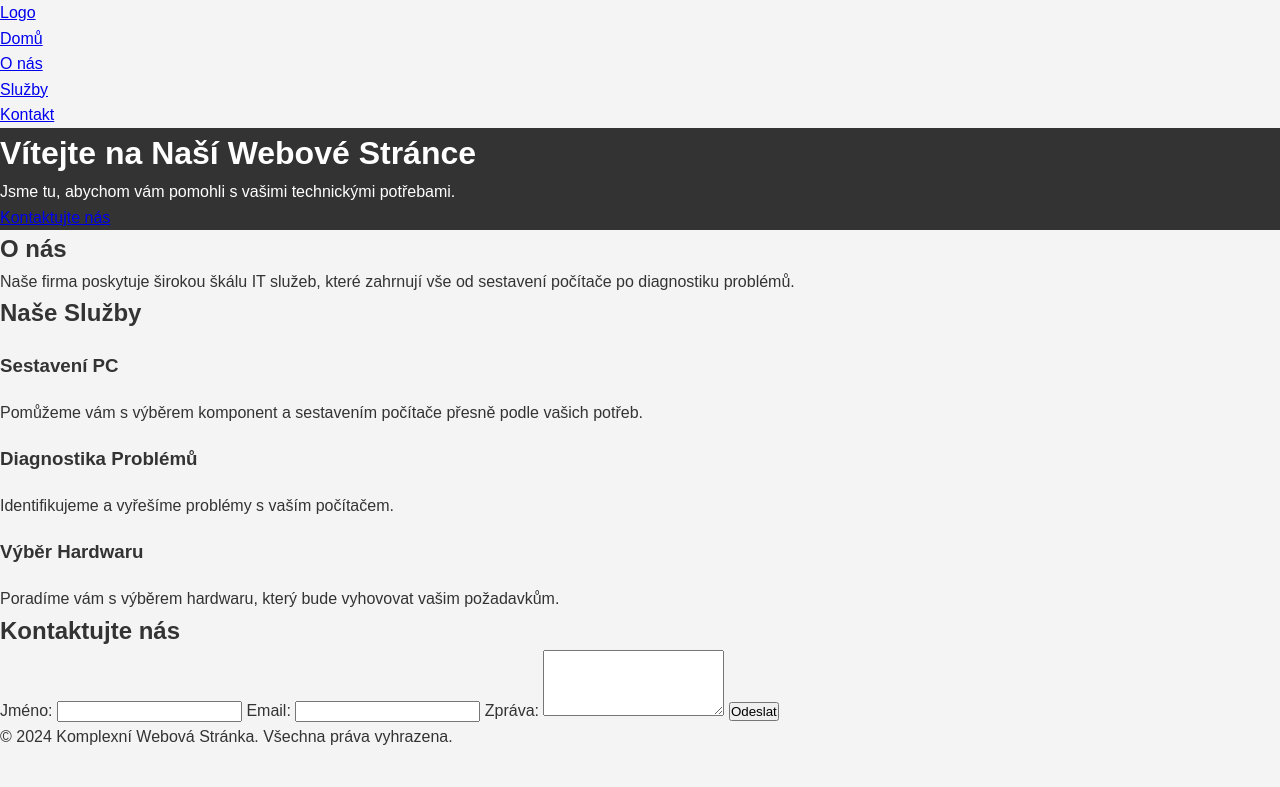
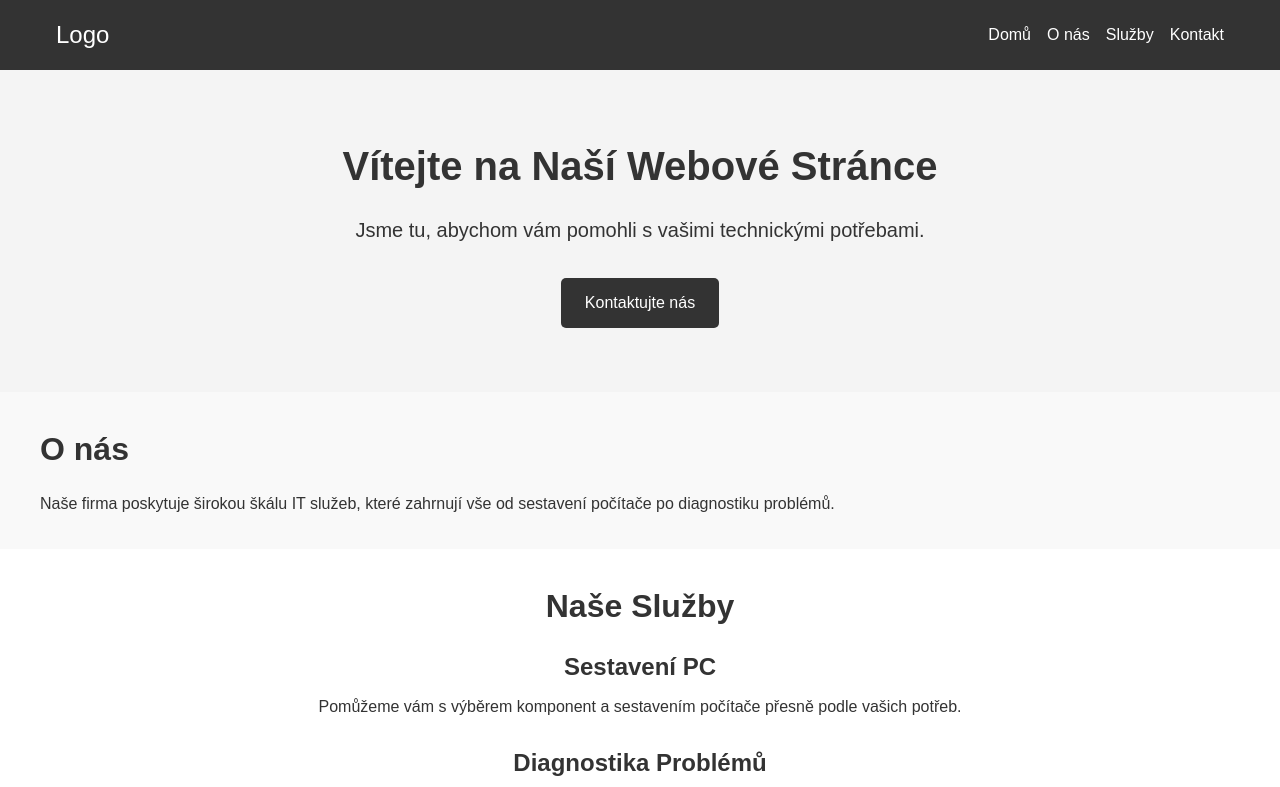
Before and after one commit to vasekmachek/vasekmachek.github.io, a plain HTML site: page index.html in a window 1280 px wide. Shown: the top 787 px of the page. Drawn offline with Linux system fonts and the light colour scheme.

Commit message:
Update styles.css

```diff
--- a/styles.css
+++ b/styles.css
@@ -1,19 +1,171 @@
-/* Resetování základních stylů */
-body, h1, h2, p, ul, li, button, form {
+/* Reset základního stylování pro konzistenci napříč prohlížeči */
+* {
     margin: 0;
     padding: 0;
     box-sizing: border-box;
 }
 
+/* Globální stylování */
 body {
     font-family: Arial, sans-serif;
     line-height: 1.6;
     color: #333;
-    background-color: #f4f4f4;
 }
 
-header {
+/* Navigační lišta */
+nav {
     background: #333;
     color: #fff;
-    padding: 1
+    padding: 1rem 0;
 }
+
+nav .container {
+    display: flex;
+    justify-content: space-between;
+    align-items: center;
+    max-width: 1200px;
+    margin: 0 auto;
+    padding: 0 1rem;
+}
+
+nav .logo {
+    font-size: 1.5rem;
+    color: #fff;
+    text-decoration: none;
+}
+
+nav .nav-links {
+    list-style: none;
+    display: flex;
+}
+
+nav .nav-links li {
+    margin-left: 1rem;
+}
+
+nav .nav-links a {
+    color: #fff;
+    text-decoration: none;
+}
+
+/* Hero sekce */
+.hero {
+    background: #f4f4f4;
+    color: #333;
+    padding: 4rem 0;
+    text-align: center;
+}
+
+.hero .container {
+    max-width: 1200px;
+    margin: 0 auto;
+}
+
+.hero h1 {
+    font-size: 2.5rem;
+    margin-bottom: 1rem;
+}
+
+.hero p {
+    font-size: 1.25rem;
+    margin-bottom: 2rem;
+}
+
+.hero .btn {
+    display: inline-block;
+    padding: 0.75rem 1.5rem;
+    background: #333;
+    color: #fff;
+    text-decoration: none;
+    border-radius: 5px;
+}
+
+/* Sekce O nás */
+.about {
+    padding: 2rem 0;
+    background: #f9f9f9;
+}
+
+.about .container {
+    max-width: 1200px;
+    margin: 0 auto;
+}
+
+.about h2 {
+    font-size: 2rem;
+    margin-bottom: 1rem;
+}
+
+/* Sekce Služby */
+.services {
+    padding: 2rem 0;
+}
+
+.services .container {
+    max-width: 1200px;
+    margin: 0 auto;
+    text-align: center;
+}
+
+.services h2 {
+    font-size: 2rem;
+    margin-bottom: 1rem;
+}
+
+.services .service {
+    margin-bottom: 1.5rem;
+}
+
+.services .service h3 {
+    font-size: 1.5rem;
+    margin-bottom: 0.5rem;
+}
+
+/* Sekce Kontaktu */
+.contact {
+    padding: 2rem 0;
+    background: #f9f9f9;
+}
+
+.contact .container {
+    max-width: 600px;
+    margin: 0 auto;
+}
+
+.contact form {
+    display: flex;
+    flex-direction: column;
+}
+
+.contact label {
+    margin-bottom: 0.5rem;
+}
+
+.contact input, .contact textarea {
+    padding: 0.5rem;
+    margin-bottom: 1rem;
+    border: 1px solid #ddd;
+    border-radius: 5px;
+}
+
+.contact .btn {
+    background: #333;
+    color: #fff;
+    padding: 0.75rem 1.5rem;
+    border: none;
+    border-radius: 5px;
+    cursor: pointer;
+}
+
+/* Footer */
+footer {
+    background: #333;
+    color: #fff;
+    padding: 1rem 0;
+    text-align: center;
+}
+
+footer .container {
+    max-width: 1200px;
+    margin: 0 auto;
+}
```
